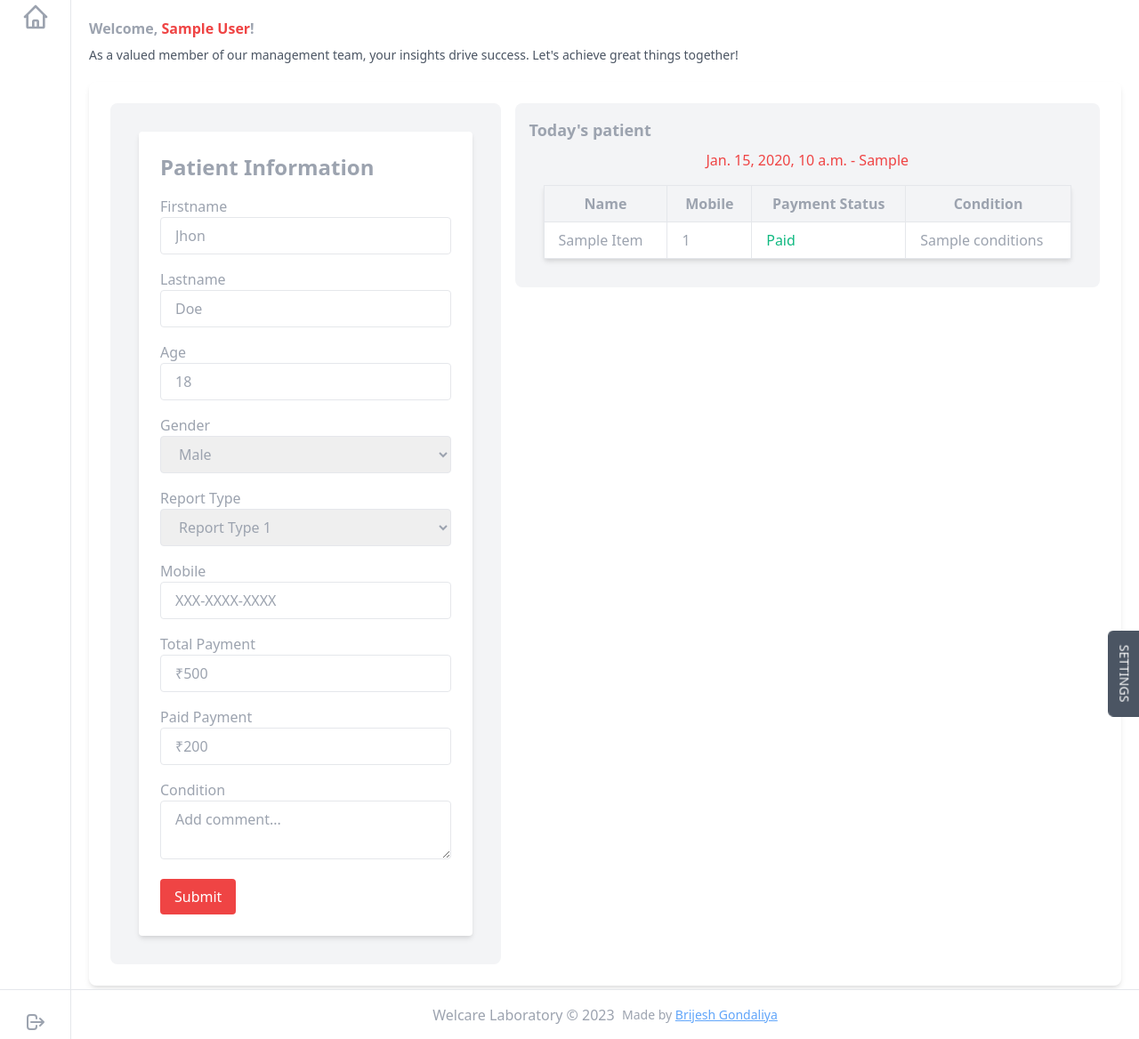
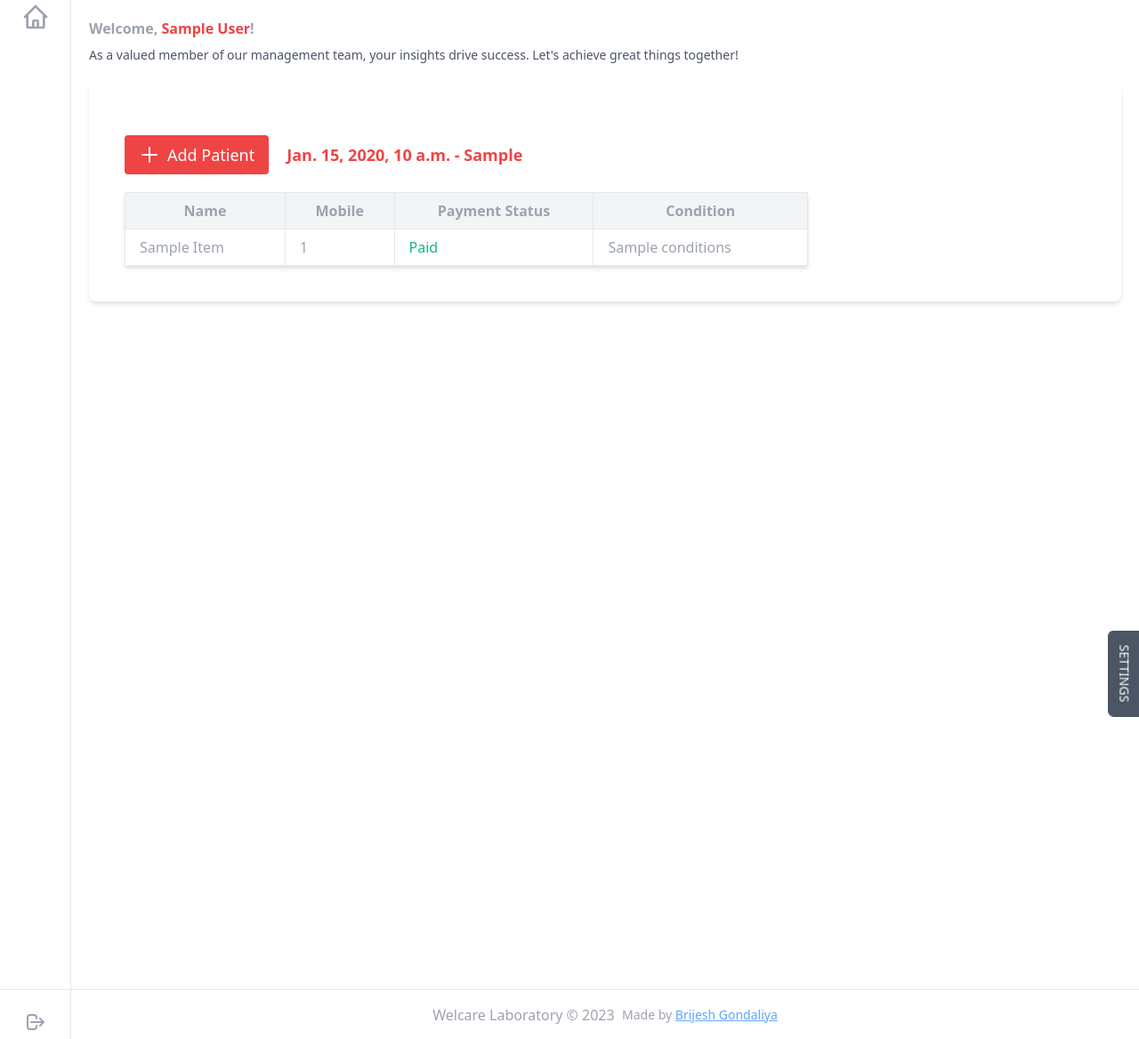
Before and after one commit to Witzcode0/welcare-laboratory, a Django app: template dashboard/templates/dashboard.html in a window 1280 px wide. Shown: the part 118-1286 px from the top of the page at 89% size. Run offline with Django 3.2, Linux system fonts and the light colour scheme; the template is opened without the code that fills it: most values are stand-ins (such as "Sample title", 1, 10 or a date in 2020); some libraries are stand-ins or nearby versions.

Commit message:
add model for patient information

```diff
--- a/dashboard/templates/dashboard.html
+++ b/dashboard/templates/dashboard.html
@@ -46,15 +46,20 @@
   {% endfor %}
   {% endfor %}
 
-  <div class="flex justify-center items-center my-5">
-    <div
-      class="w-full bg-white p-6 rounded-lg shadow-md flex flex-col md:flex-row md:space-x-4"
-    >
+
+
+
+<div
+  id="addPatientModal"
+  class="fixed z-10 inset-0 overflow-y-auto hidden"
+>
+  <div class="flex items-center justify-center min-h-screen p-4">
+
       <div
-        class="w-full h-full md:w-2/5 bg-gray-100 p-4 rounded-lg mb-4 md:mb-0 h-auto"
+        class="w-full h-full md:w-2/5  p-4 rounded-lg mb-4 md:mb-0 h-auto relative"
       >
-        <div class="container mx-auto p-4">
-          <form action="{% url 'add_patient' %}" method="post" class="bg-white p-6 rounded shadow-md">
+        <div class="container  mx-auto p-4">
+          <form action="{% url 'add_patient' %}" method="post" class="bg-gray-100 text-red p-6 border border-24 border-white-500 border-dashed rounded shadow-md">
             {% csrf_token %}
             <h2 class="text-2xl font-semibold mb-4">Patient Information</h2>
             <div class="mb-4">
@@ -156,19 +161,50 @@
             >
               Submit
             </button>
+
+            <button
+            id="closeAddPatientModalButton"
+              type="button"
+              class="bg-red-500 text-white px-4 py-2 rounded hover:bg-gray-100 hover:text-gray-800"
+            >
+              Close
+            </button>
           </form>
         </div>
       </div>
+  </div>
+</div>
+
+
+  <div class="flex  my-5">
+    <div
+      class="w-full bg-white p-6 rounded-lg shadow-md flex flex-col md:flex-row"
+    >
       <div
-        class="w-full md:w-3/5 h-full bg-gray-100 p-4 rounded-lg mb-4 md:mb-0"
+        class="w-full md:w-5/5 h-full border-gray-100 p-4 rounded-lg mb-4 md:mb-0"
       >
         <h3 class="text-lg font-semibold mb-2">
-          Today's patient</a>
+          <div class="flex  my-5">
+            <button
+              id="openAddPatientModalButton"
+              class="flex items-center bg-red-500 text-white px-4 py-2 rounded hover:bg-gray-100 hover:text-gray-800"
+            >
+              <!-- Add an SVG icon here -->
+              <svg xmlns="http://www.w3.org/2000/svg" fill="none" viewBox="0 0 24 24" stroke="currentColor" class="w-6 h-6 mr-2">
+                <path stroke-linecap="round" stroke-linejoin="round" stroke-width="2" d="M12 4v16m8-8H4"></path>
+              </svg>
+              Add Patient
+            </button>
+            <div class="my-auto mx-5">
+              <h3 class="text-red-500">{{current_date}} - {{current_day}}</h3>
+            </div>
+          </div>
+
         </h3>
-        <h3 class="text-center text-red-500">{{current_date}} - {{current_day}}</h3>
-        <div class="container mx-auto p-4">
+        <!-- <h3 class="text-center text-red-500">{{current_date}} - {{current_day}}</h3> -->
+        <div class="container">
           <div
-            class="max-w-screen-md mx-auto bg-white shadow-md overflow-hidden"
+            class="max-w-screen-md  bg-white shadow-md overflow-hidden"
           >
             <div class="overflow-x-auto">
               <table class="min-w-full table-auto rounded-lg">
@@ -217,6 +253,26 @@
   </div>
 
   <script>
+
+    // Get the elements
+  const openAddPatientModalButton = document.getElementById("openAddPatientModalButton");
+  const closeAddPatientModalButton = document.getElementById("closeAddPatientModalButton");
+  const addPatientModal = document.getElementById("addPatientModal");
+
+  // Function to open the "Add Patient" modal
+  function openAddPatientModal() {
+    addPatientModal.style.display = "block";
+  }
+
+  // Function to close the "Add Patient" modal
+  function closeAddPatientModal() {
+    addPatientModal.style.display = "none";
+  }
+
+  // Event listeners
+  openAddPatientModalButton.addEventListener("click", openAddPatientModal);
+  closeAddPatientModalButton.addEventListener("click", closeAddPatientModal);
+
     // Replace this with the actual code to fetch the user's name
     const user = {
       firstName: "John",
--- a/main/admin.py
+++ b/main/admin.py
@@ -1,4 +1,5 @@
 from django.contrib import admin
+from django.contrib.auth.models import Group, User
 from .models import Employee, EmployeeRole, Permission, EmployeePermissionRelation
 from .admin_pagination import admin_pagination
 
@@ -9,6 +10,8 @@ admin.site.site_header = "Welcare Laboratory Management System"
 # Change the site title
 admin.site.site_title = "Welcare"
 
+admin.site.unregister(Group)
+admin.site.unregister(User)
 
 @admin.register(EmployeeRole)
 @admin_pagination(per_page=5)
--- a/myvenv/pyvenv.cfg
+++ b/myvenv/pyvenv.cfg
@@ -1,3 +1,5 @@
-home = C:\Users\Admin\anaconda3
+home = C:\Users\HELLO\AppData\Local\Programs\Python\Python312
 include-system-site-packages = false
-version = 3.10.9
+version = 3.12.0
+executable = C:\Users\HELLO\AppData\Local\Programs\Python\Python312\python.exe
+command = C:\Users\HELLO\AppData\Local\Programs\Python\Python312\python.exe -m venv F:\python\industry-projects\welcare-laboratory\myvenv
--- a/requirements.txt
+++ b/requirements.txt
@@ -3,6 +3,7 @@ certifi==2023.7.22
 charset-normalizer==3.2.0
 Django==4.2.5
 idna==3.4
+Pillow==10.1.0
 PyJWT==2.8.0
 requests==2.31.0
 sqlparse==0.4.4
```
Also changed, not shown: 12 other files.
